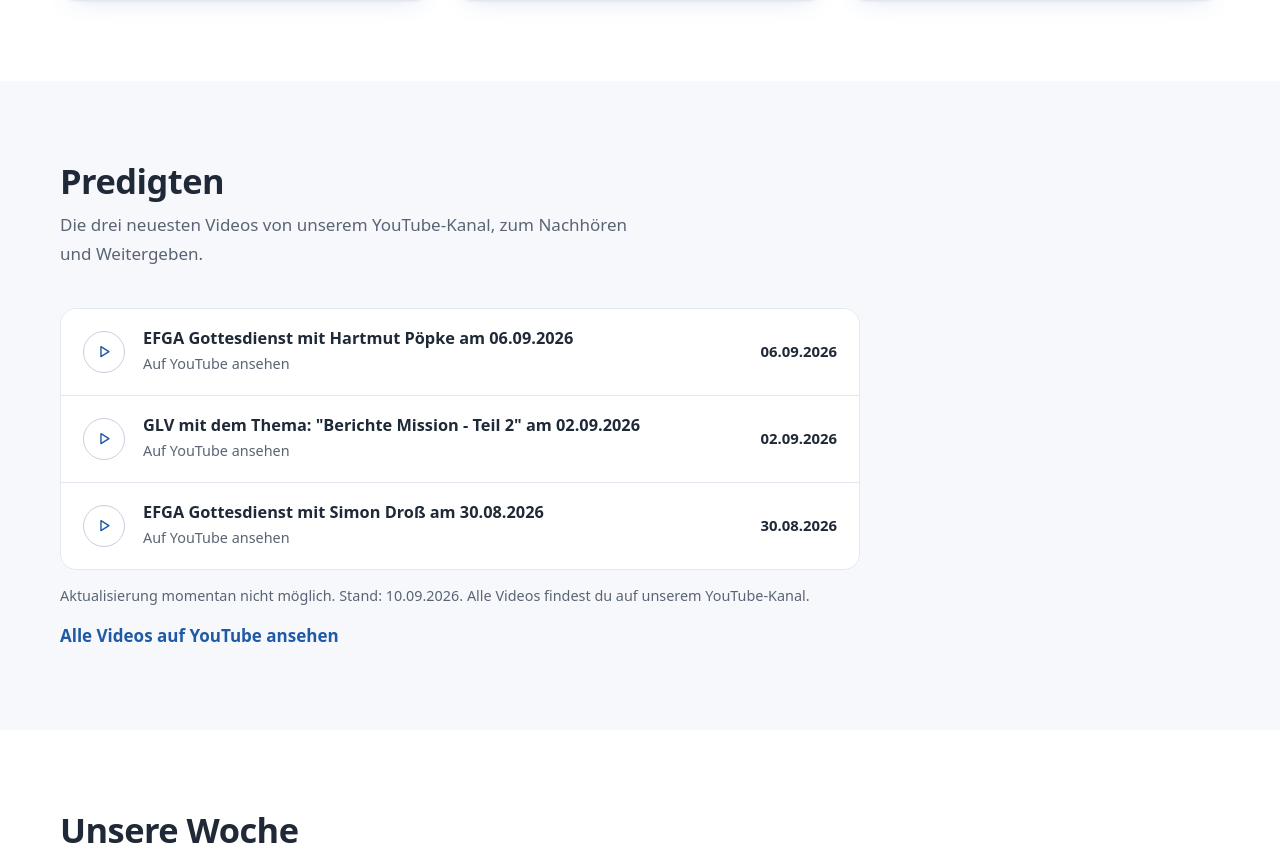
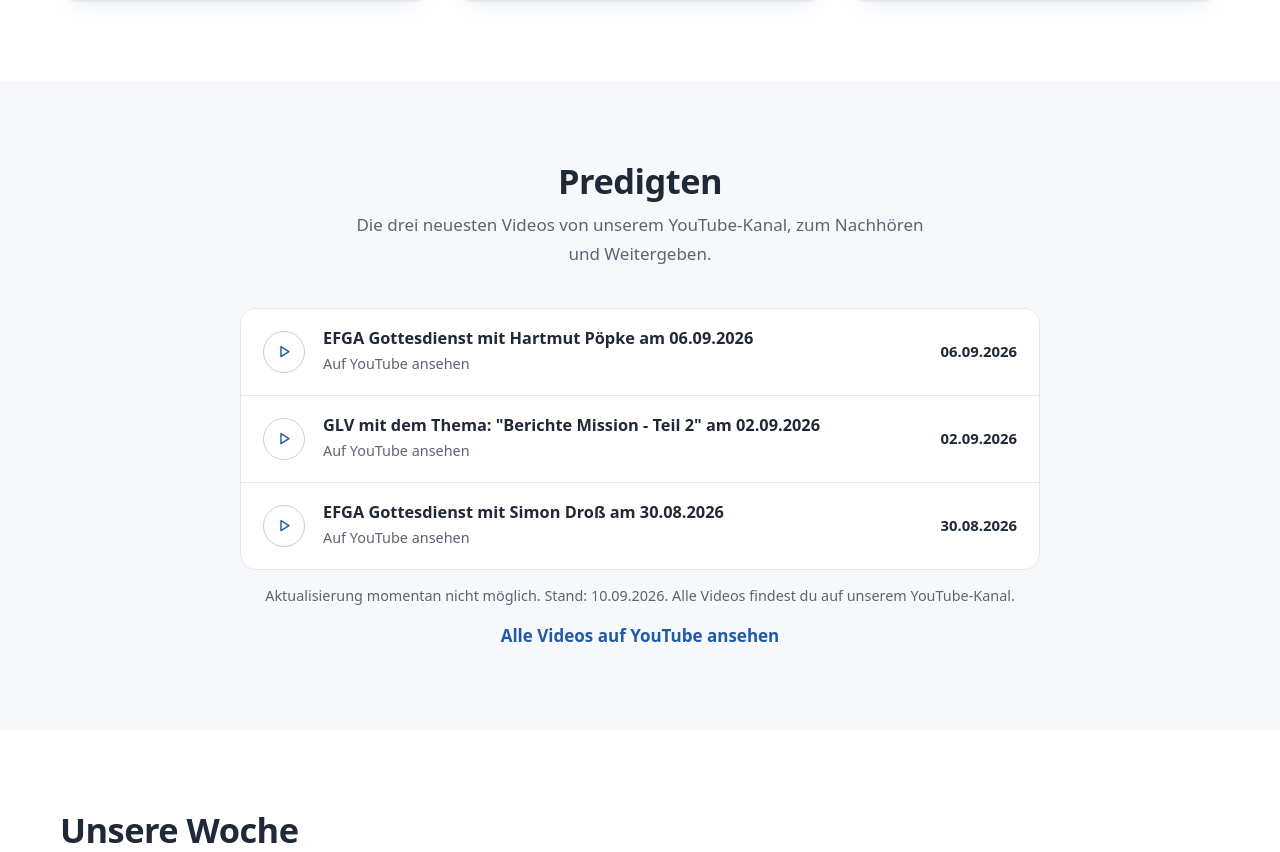
Before and after one commit to kirrovo/efgallendorf, a PHP site: page / in a window 1280 px wide. Shown: the part 3611-4463 px from the top of the page. Run offline with PHP 8.4, Linux system fonts and the light colour scheme.

Commit message:
Predigten und YouTube-Videos mittig ausrichten

```diff
--- a/style.css
+++ b/style.css
@@ -1006,6 +1006,9 @@ a.karte:hover { border-color: var(--linie-stark); box-shadow: var(--schatten); }
 .woche-fuss p { color: var(--text-leise); max-width: 52ch; }
 
 /* ─── Predigten ──────────────────────────────────── */
+#predigten .section-inner { max-width: 800px; text-align: center; }
+#predigten .section-header { margin-left: auto; margin-right: auto; }
+#predigten .predigten-list { text-align: left; }
 .predigten-list {
   display: flex; flex-direction: column;
   max-width: 800px;
--- a/wordpress-theme/efg-allendorf/functions.php
+++ b/wordpress-theme/efg-allendorf/functions.php
@@ -9,7 +9,7 @@ if ( ! defined( 'ABSPATH' ) ) {
 	exit; // Direktaufruf verhindern.
 }
 
-define( 'EFGA_VERSION', '1.0.16' );
+define( 'EFGA_VERSION', '1.0.17' );
 
 /* ════════════════════════════════════════════════════════
    1. THEME-SETUP
--- a/wordpress-theme/efg-allendorf/style.css
+++ b/wordpress-theme/efg-allendorf/style.css
@@ -4,7 +4,7 @@ Theme URI: https://scaleyourvision1-lab.github.io/efgallendorf/
 Author: Evangelische Freie Gemeinde Allendorf
 Author URI: https://www.eg-allendorf.de
 Description: Klassisches WordPress-Theme der Evangelischen Freien Gemeinde Allendorf. Enthält Custom Post Types für Gruppen und Veranstaltungen, einen Webcrawler-Schutz für Kontaktdaten sowie alle Unterseiten (Wer wir sind, Gruppen, Gottesdienst Live, Kontakt, Impressum, Datenschutz).
-Version: 1.0.16
+Version: 1.0.17
 Requires at least: 6.0
 Tested up to: 6.5
 Requires PHP: 7.4
@@ -1021,6 +1021,9 @@ a.karte:hover { border-color: var(--linie-stark); box-shadow: var(--schatten); }
 .woche-fuss p { color: var(--text-leise); max-width: 52ch; }
 
 /* ─── Predigten ──────────────────────────────────── */
+#predigten .section-inner { max-width: 800px; text-align: center; }
+#predigten .section-header { margin-left: auto; margin-right: auto; }
+#predigten .predigten-list { text-align: left; }
 .predigten-list {
   display: flex; flex-direction: column;
   max-width: 800px;
```
Also changed, not shown: 1 other file.
